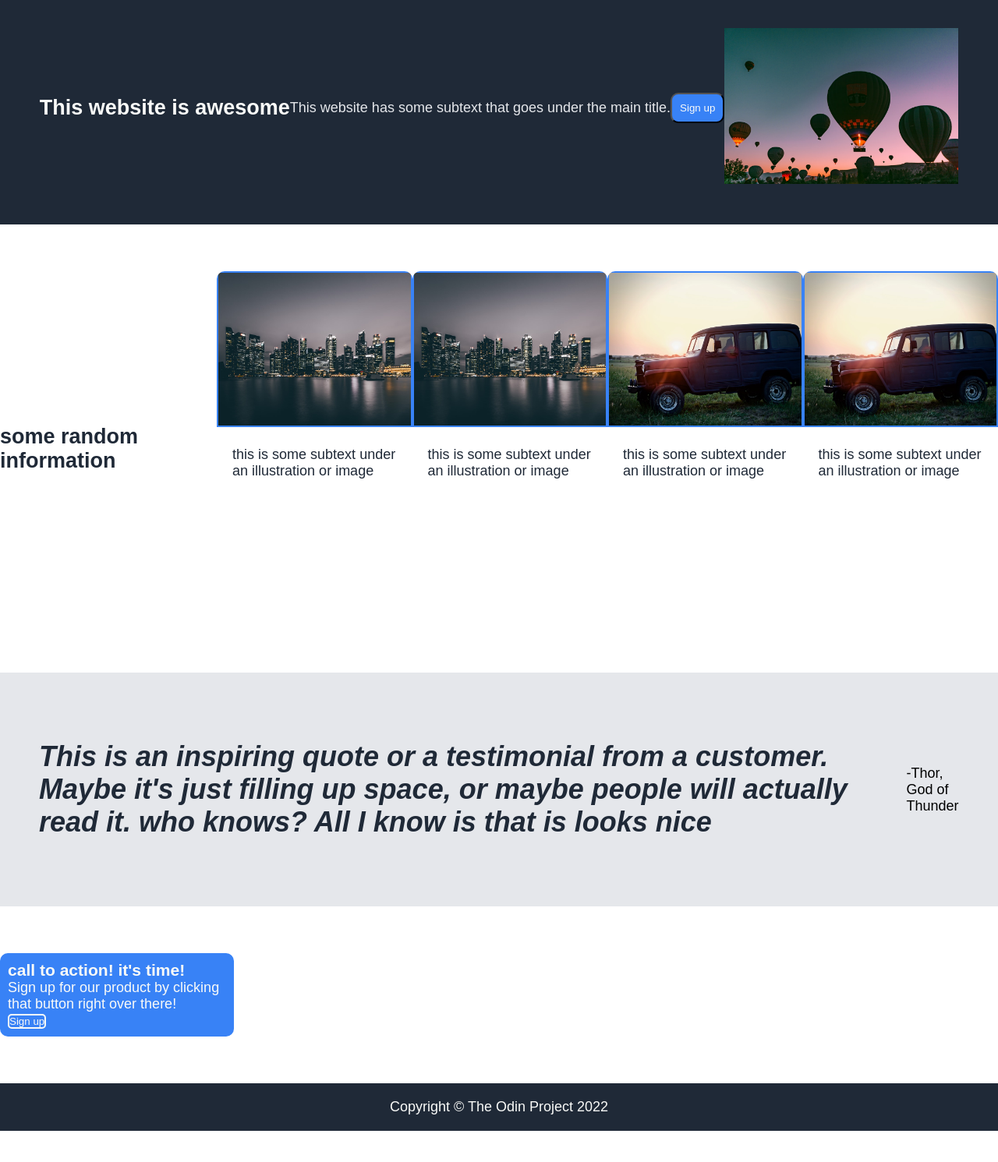
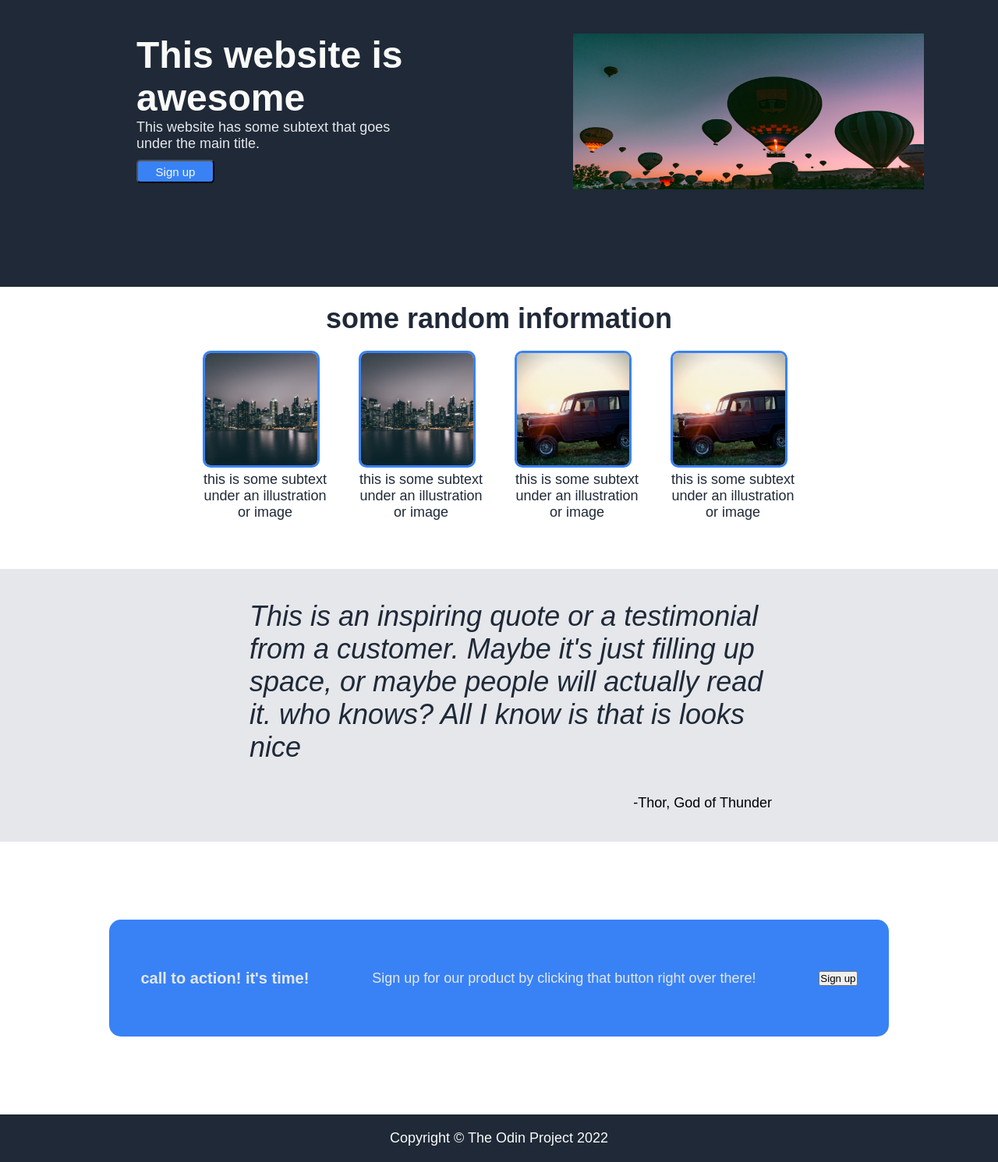
Before and after one commit to deven9229/odin-landing-page, a plain HTML site: page index.html in a window 1280 px wide. Shown: the part 100-1591 px from the top of the page at 78% size. Before the commit the page ends 1551 px from the top, so only its background shows below. Drawn offline with Linux system fonts and the light colour scheme.

Commit message:
finished hero, info, and quote sections

```diff
--- a/index.html
+++ b/index.html
@@ -10,11 +10,11 @@
 <body>
   <div class="container">
     <header>
-      <div id="logo">
+      <div class="logo">
         Header Logo
       </div>
     <nav>
-        <ul id="links">
+        <ul class="links">
           <li><a href="google.com">header link one</a></li>
           <li><a href="google.com">header link two</a></li>
           <li><a href="google.com">header link three</a></li>
@@ -22,72 +22,77 @@
     </nav>
    </header>
 
-    <section id="hero">
-        <h1>This website is awesome</h1>
-        <p>This website has some subtext that goes under the main
+    <section class="hero">
+      <div class="left-website-about">
+        <h1 class="main-header">This website is awesome</h1>
+        <p class="about-text">This website has some subtext that goes under the main
           title.
         </p>
-        <button>Sign up</button>
-        <div>
-          <img src="./images/ballons.jpeg" alt="ballons">
+        <button class="top-btn">Sign up</button>
+      </div>
+        <div class="right-placeholder-image">
+          <img class="top-image" src="./images/ballons.jpeg" alt="ballons">
         </div>
     </section>
 
 
-      <section id="info">
-        <h2>some random information</h2>
-          <div class="card">
-            <div class="card-header">
+      <section class="infomation">
+        <h2 class="info-header">some random information</h2>
+        <div class="info-container">
+          <div class="info">
+            <div class="info-image">
               <img src="./images/city.jpeg" alt="city">
             </div>
-            <div class="card-body">
+            <div class="subtext">
               <p>this is some subtext under an illustration or image </p>
             </div>
           </div>
-          <div class="card">
-            <div class="card-header">
+          <div class="info">
+            <div class="info-image">
               <img src="./images/city.jpeg" alt="city">
             </div>
-            <div class="card-body">
+            <div class="subtext">
               <p>this is some subtext under an illustration or image </p>
             </div>
           </div>
-          <div class="card">
-            <div class="card-header">
+          <div class="info">
+            <div class="info-image">
               <img src="./images/rover.jpeg" alt="city">
             </div>
-            <div class="card-body">
+            <div class="subtext">
               <p>this is some subtext under an illustration or image </p>
             </div>
           </div>
-          <div class="card">
-            <div class="card-header">
+          <div class="info">
+            <div class="info-image">
               <img src="./images/rover.jpeg" alt="city">
             </div>
-            <div class="card-body">
+            <div class="subtext">
               <p>this is some subtext under an illustration or image </p>
             </div>
           </div>
+         </div>
         </section>
 
-        <section id="quote">
-          <h2>This is an inspiring quote or a testimonial from a customer. Maybe it's just
+        <section class="quote">
+          <p class="quote-text"> <em>This is an inspiring quote or a testimonial from a customer. Maybe it's just
             filling up space, or maybe people will actually read it. who
             knows? All I know is that is looks nice
-          </h2>
-          <p>-Thor, God of Thunder</p>
-        </section>
-      </div>
-
-        <section id="sign-up">
-          <h3>call to action! it's time!</h3>
-          <p>Sign up for our product by clicking that button right over there!</p>
-            <button>Sign up</button>
+          </em></p>
+          <p class="quote-author">-Thor, God of Thunder</p>
         </section>
 
-      <div id="footer">
+        <section class="sign-up">
+          <div class="sign-up-container">
+            <h3 class="call-header">call to action! it's time!</h3>
+            <p class="call-text">Sign up for our product by clicking that button right over there!</p>
+            <button class="bottm-btn">Sign up</button>
+          </div>
+        </section>
+
+      <section class="footer">
         <p>Copyright &copy; The Odin Project 2022</p>
-      </div>
+      </section>
   </div>
 </body>
 </html>
--- a/style.css
+++ b/style.css
@@ -18,127 +18,185 @@ header {
   background-color: #1f2937;
 }
 
-#logo {
+.logo {
   cursor: pointer;
   font-size: 24px;
   color: #F9FAF8;
 }
 
-#links {
+.links {
   list-style: none;
 }
 
-#links li {
+.links li {
   display: inline-block;
   padding: 0px 20px;
 }
 
-#links a {
+.links a {
   text-decoration: none;
   color: #F9FAF8;
 }
 
-#hero {
+.hero {
   background-color: #1f2937;
   display: flex;
-  align-items: center;
-  justify-content: center;
-  padding: 20px;
-  min-height: 300px;
+  justify-content: space-evenly;
+  padding: 40px 0;
 }
 
-#hero h1 {
-  font-size: 48px bold;
+.main-header {
+  font-size: 48px;
+  font-weight: 700;
   color: #F9FAF8;
+  font-family: Arial, Helvetica, sans-serif;
 }
 
-#hero p {
+.about-text {
   font-size: 18px;
   color: #E5E7EB;
+  font-family: Arial, Helvetica, sans-serif;
 }
 
-#hero img {
-   width: 100%;
-   height: 200px;
+
+.left-website-about,
+.right-placeholder-image {
+  width: 400px;
+  height: 300px;
+  padding: 15px;
 }
 
-#hero button {
+.top-image {
+  width: 450px;
+  height: 200px;
+}
+
+.top-btn {
+  margin-top: 10px;
   background-color: #3882F6;
-  padding: 10px;
   color:#F9FAF8;
+  font-family: Arial, Helvetica, sans-serif;
+  font-size: 15px;
+  border-radius: 5px;
+  width: 100px;
+  height: 30px;
+}
+
+.info-header {
+  margin-top: 20px;
+  text-align: center;
+  font-size: 36px;
+  color: #1f2937;
+  font-family: Arial, Helvetica, sans-serif;
+}
+
+.info-container{
+  display: flex;
+  flex-direction: row;
+  justify-content: center;
+  margin-bottom:100px;
+}
+
+.info {
+  width: 200px;
+  height: 200px;
+  padding: 20px;
+}
+
+.info-image img {
+  border: 3px solid #3882F6;
+  height: 150px;
+  width: 150px;
+  object-fit: cover;
   border-radius: 10px;
 }
 
-
-#info{
-  display: flex;
-  align-items: center;
-  justify-content: center;
-  margin: 60px 0;
-}
-
-#info h2 {
-  font-size: 36px bold;
-  color: #1f2937;
-}
-
-#info p {
+.subtext {
   font-size: 18px;
   color: #1f2937;
 }
 
-.card {
-  border-radius: 10px;
-  overflow: hidden;
-  width: 300px;
+.subtext {
+  font-family: Arial,Helvetica, sans-serif;
+  font-size: 18px;
+  text-align: center;
+  color: #1F2937;
 }
 
-.card-header img {
-  border: 2px solid #3882F6;
-  width: 100%;
-  height: 200px;
-  object-fit: cover;
-}
-.card-body {
+.quote {
+  background-color: #E5E7EB;
   display: flex;
   flex-direction: column;
-  align-items: start;
-  padding: 20px;
-  min-height: 250px;
+  justify-content: center;
+  height: 350px;
+  padding: 0 40px 0 70px;
 }
 
-#quote {
-  background-color: #E5E7EB;
-  display: flex;
-  align-items: center;
-  align-content: center;
-  min-height: 300px;
-  padding: 50px;
-}
-
-#quote h2{
+.quote-text{
+  padding: 20px 250px 20px 250px;
+  margin: 20px 0 20px 0;
   font-size: 36px;
+  font-family: Arial, Helvetica,sans-serif;
+  font-weight: 100;
   font-style: italic;
   color: #1f2937;
 }
 
-#sign-up {
-   background-color: #3882F6;
-   padding: 10px;
-   width: 300px;
-   margin: 60px 0;
-   color:#F9FAF8;
-   border-radius: 10px;
+.quote-author{
+  padding: 0px 250px 20px 250px;
+  margin: 0px 0 20px 0;
+  font-family: Arial, Helvetica, sans-serif;
+  font-size: 18px;
+  text-align: end;
 }
 
-#sign-up button {
+.sign-up {
+  display: flex;
+  flex-direction: row;
+  justify-content: center;
+  align-items: center;
+  height: 350px;
+}
+
+.sign-up-container {
+  display: flex;
+  flex-direction: row;
+  align-items: center;
+  justify-content: space-around;
+  height: 350px;
+  background-color: #3882F6;
+  color:#F9FAF8;
+  width: 1000px;
+  height: 150px;
+  border-radius: 15px;
+}
+
+
+
+.call-header {
+  font-size: 20px;
+  font-family: Arial, Helvetica, sans-serif;
+  font-weight: 700;
+  color: #E5E7EB;
+}
+
+.call-text {
+  font-size: 18px;
+  font-family: Arial, Helvetica, sans-serif;
+  color: #E5E7EB;
+}
+
+.bottom-btn{
   background-color: #3882F6;
   border: 2px solid #F9FAF8;
   color: #F9FAF8;
   border-radius: 5px;
+  font-size: 15px;
+  width: 100px;
+  height: 30px;
 }
 
-#footer {
+.footer {
   background-color: #1f2937;
   color: #F9FAF8;
   display: flex;
```
